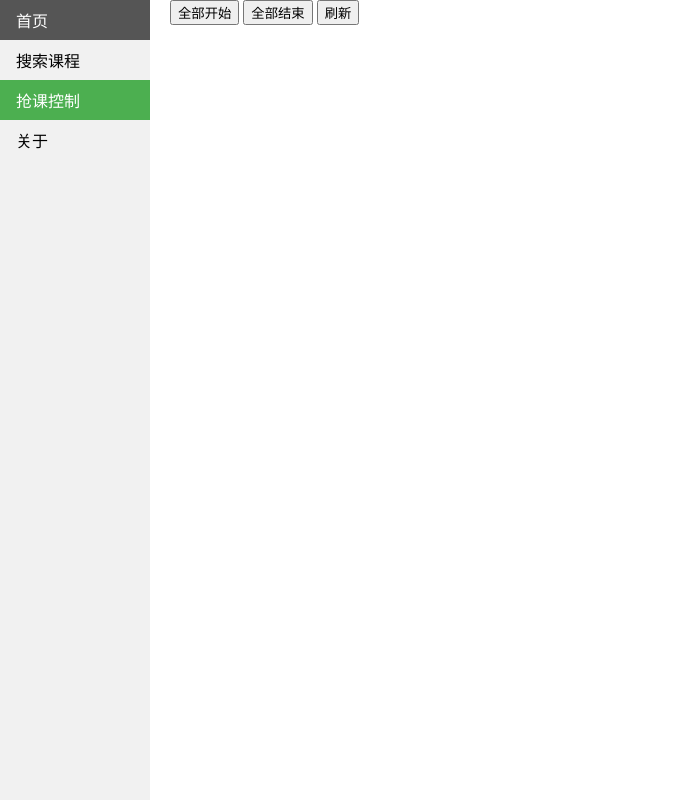
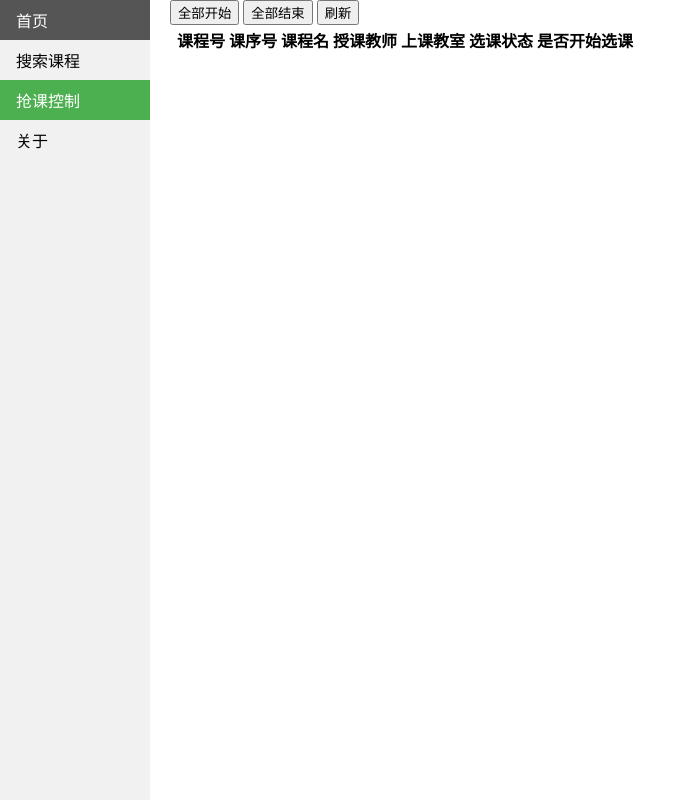
Before and after one commit to randomCui/scu-urp-electron-old, an Electron app: page src/pages/class-controler/course_control.html in a window 1600 px wide. Shown: the whole page, without its empty margins (0-696 px from the left). Drawn offline with Linux system fonts and the light colour scheme; no server answers.

Commit message:
优化部分代码的逻辑

```diff
--- a/src/pages/class-controler/course_control.html
+++ b/src/pages/class-controler/course_control.html
@@ -21,7 +21,21 @@
             <input type="button" id="stop-all" value="全部结束">
             <input type="button" id="refresh" value="刷新">
             <table id="pending-list-viewer">
+                <thead>
+                <tr>
+                    <th></th>
+                    <th>课程号</th>
+                    <th>课序号</th>
+                    <th>课程名</th>
+                    <th>授课教师</th>
+                    <th>上课教室</th>
+                    <th>选课状态</th>
+                    <th>是否开始选课</th>
+                </tr>
+                </thead>
+                <tbody>
 
+                </tbody>
             </table>
         </div>
     </div>
--- a/src/pages/class-controler/course_control.js
+++ b/src/pages/class-controler/course_control.js
@@ -1,21 +1,21 @@
-document.addEventListener('DOMContentLoaded',()=>{
-    window.courseControlBridge.getPendingList().then(pendingListJsonString=>{
+document.addEventListener('DOMContentLoaded', () => {
+    window.courseControlBridge.getPendingList().then(pendingListJsonString => {
         let pendingList = JSON.parse(pendingListJsonString);
         buildTable(pendingList);
     })
 });
 
-document.getElementById('launch-all').addEventListener('click',()=>{
+document.getElementById('launch-all').addEventListener('click', () => {
     window.courseControlBridge.startAll();
 });
 
-document.getElementById('stop-all').addEventListener('click',()=>{
+document.getElementById('stop-all').addEventListener('click', () => {
     window.courseControlBridge.stopAll();
 });
 
 function buildTable(pendingList) {
-    document.querySelector('table').innerHTML = ''
-    let table = document.querySelector('#pending-list-viewer')
+    document.querySelector('table tbody').innerHTML = '';
+    let table = document.querySelector('#pending-list-viewer tbody')
     pendingList.forEach(function (course, index) {
         let tr = document.createElement('tr');
         tr.setAttribute('id', 'course-' + index)
@@ -38,9 +38,9 @@ function buildTable(pendingList) {
 }
 
 
-window.setInterval(()=>{
-    window.courseControlBridge.getPendingList().then(pendingListJsonString=>{
+window.setInterval(() => {
+    window.courseControlBridge.getPendingList().then(pendingListJsonString => {
         let pendingList = JSON.parse(pendingListJsonString);
         buildTable(pendingList);
     })
-},200)
+}, 200)
```
